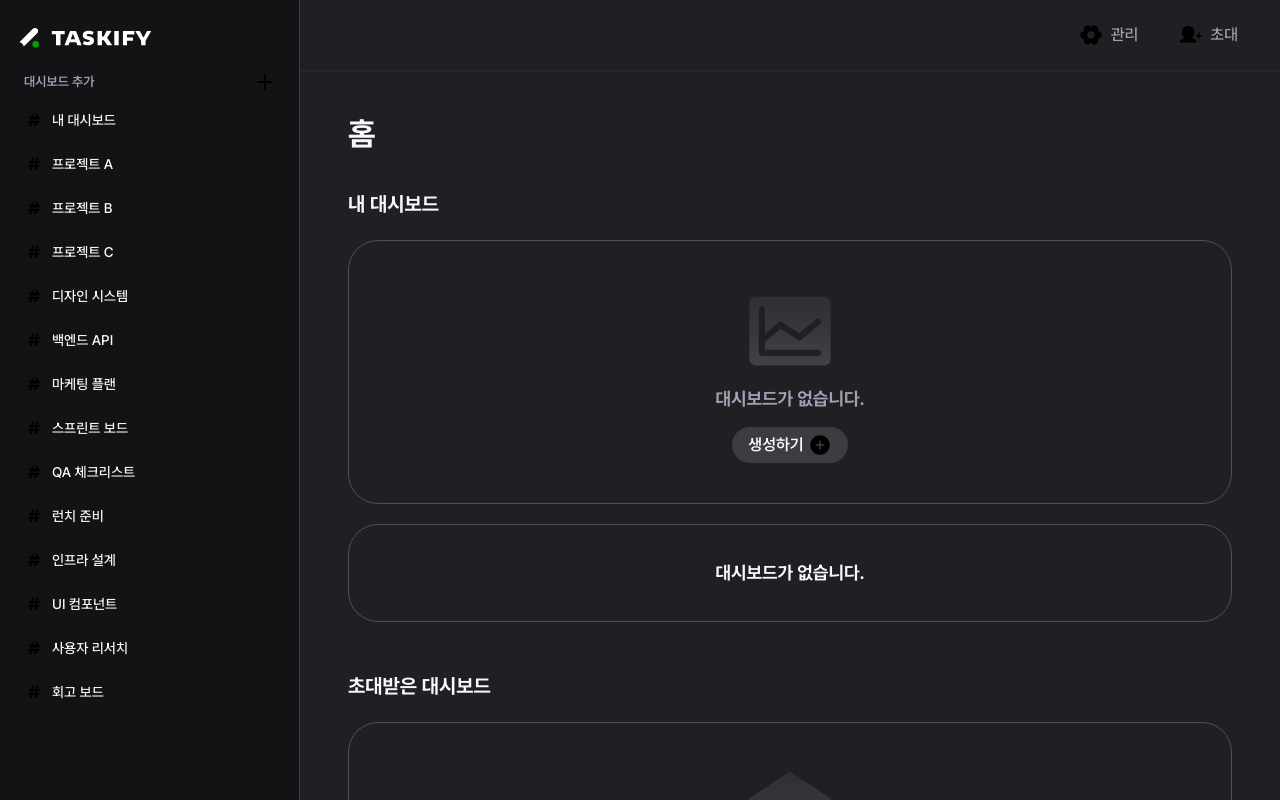
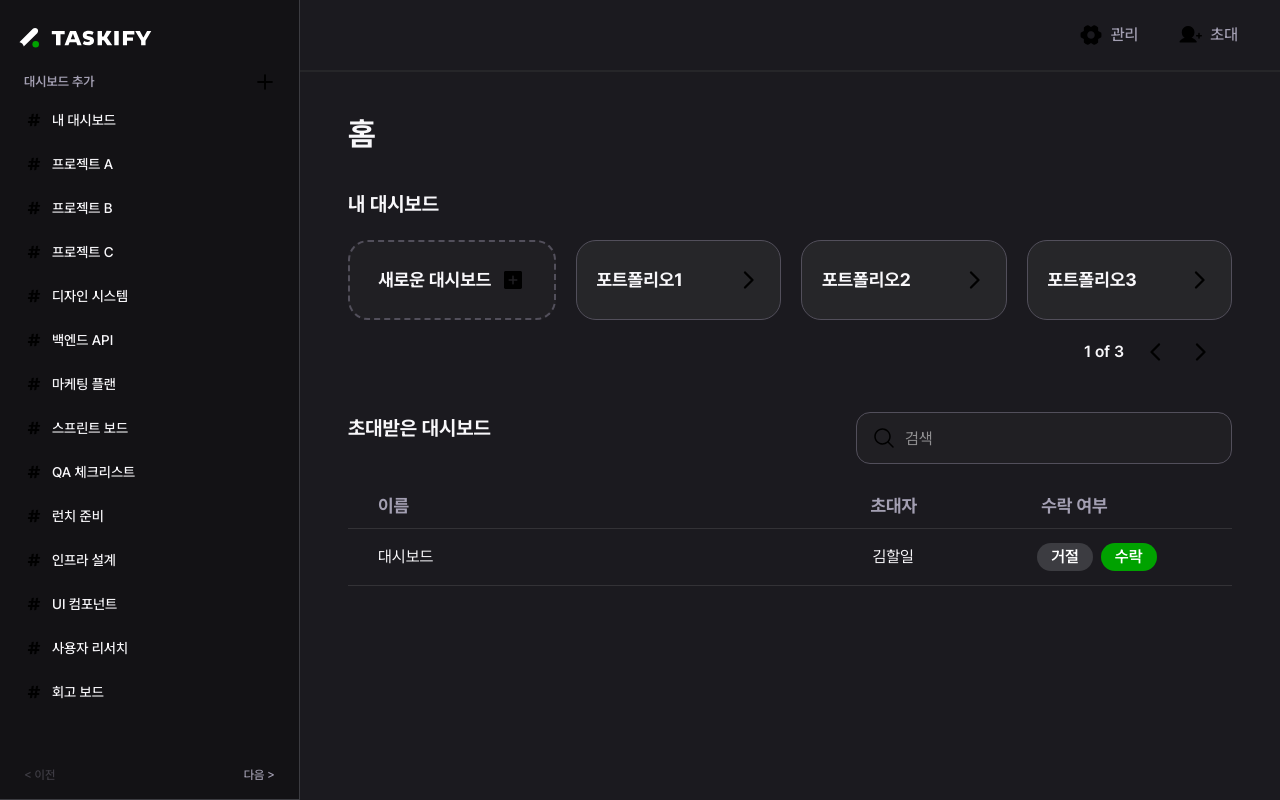
Before and after one commit to part3-5team/Taskify, a Next.js app: page /mydashboard in a window 1280 px wide. Shown: the top 800 px of the page. Built offline with nearby package versions, Linux system fonts and the light colour scheme.

Commit message:
feat: mydashboard 나의 대시보드/초대받은 대시보드 데이터 유무 화면 추가

```diff
--- a/app/(dashboard)/mydashboard/page.tsx
+++ b/app/(dashboard)/mydashboard/page.tsx
@@ -3,7 +3,7 @@ import MyDashboardContainer from '@/components/mydashboard/MyDashboardContainer'
 
 export default function MyDashboardPage() {
   return (
-    <div className="bg-black-400 min-h-screen w-full text-gray-100">
+    <div className="bg-bg min-h-screen w-full text-gray-100">
       <h1 className="text-3xl-32-bold w-full px-12 pt-6 pb-4 leading-19">홈</h1>
       <MyDashboardContainer />
       <DashboardInvitationContainer />
--- a/components/dashboard/Header.tsx
+++ b/components/dashboard/Header.tsx
@@ -3,7 +3,7 @@ import UserPlus from '@/assets/icons/ic_user-plus.svg'
 import Link from 'next/link'
 export default function Header() {
   return (
-    <div className="bg-black-400 border-black-300 flex h-18 w-full items-center justify-end border-b-2 p-7.5">
+    <div className="bg-bg border-black-300 flex h-18 w-full items-center justify-end border-b-2 p-7.5">
       <div className="text-lg-16-medium flex gap-4 text-gray-400">
         {/* TODO : Link href 수정 */}
         <Link
--- a/components/mydashboard/DashboardInvitationContainer.tsx
+++ b/components/mydashboard/DashboardInvitationContainer.tsx
@@ -1,11 +1,28 @@
-import DashboardInvitationList from './DashboardInvitationList'
-import EmptyInvite from './EmptyInvitation'
+'use client'
+import Input from '@/components/common/input'
+import EmptyInvitation from '@/components/mydashboard/EmptyInvitation'
+import IconSearch from '@/assets/icons/ic_search.svg'
+import DashboardInvitationList from '@/components/mydashboard/DashboardInvitationList'
+import { useState } from 'react'
 
 export default function DashboardInvitationContainer() {
+  const [keyword, setKeyword] = useState('')
   return (
     <div className="flex flex-col gap-5 px-12 pb-12">
-      <h2 className="text-xl-20-bold py-2">초대받은 대시보드</h2>
-      <EmptyInvite />
+      <div className="flex justify-between">
+        <h2 className="text-xl-20-bold py-2">초대받은 대시보드</h2>
+        <Input
+          type="search"
+          value={keyword}
+          onChange={(e) => setKeyword(e.target.value)}
+          placeholder="검색"
+          childrenPosition="left"
+          className="h-13"
+        >
+          <IconSearch />
+        </Input>
+      </div>
+      {/* <EmptyInvitation /> */}
       <DashboardInvitationList />
     </div>
   )
--- a/components/mydashboard/DashboardInvitationList.tsx
+++ b/components/mydashboard/DashboardInvitationList.tsx
@@ -1,7 +1,23 @@
 export default function DashboardInvitationList() {
   return (
-    <div className="bg-black-400 text-2lg-18-bold flex flex-col items-center justify-center gap-2.5 rounded-[30px] border-1 border-gray-700 py-10">
-      <p className="pb-2.5 text-gray-400">아직 초대받은 대시보드가 없습니다.</p>
+    <div>
+      <div className="border-black-200 text-2lg-18-bold flex items-center justify-center gap-2.5 border-b px-7.5 py-3.5">
+        <p className="flex-6 justify-center text-gray-400">이름</p>
+        <p className="flex-2 justify-center text-gray-400">초대자</p>
+        <p className="flex-2 justify-center text-gray-400">수락 여부</p>
+      </div>
+      <div className="border-black-200 flex items-center border-b px-7.5 py-3.5 text-gray-100">
+        <p className="flex-6">대시보드</p>
+        <p className="flex-2">김할일</p>
+        <div className="text-lg-16-semibold flex flex-2 gap-2 text-white">
+          <button className="hover:bg-black-200 cursor-pointer rounded-full bg-gray-900 px-3.5 py-1.5">
+            거절
+          </button>
+          <button className="bg-brand-500 hover:bg-brand-600 cursor-pointer rounded-full px-3.5 py-1.5">
+            수락
+          </button>
+        </div>
+      </div>
     </div>
   )
 }
--- a/components/mydashboard/EmptyInvitation.tsx
+++ b/components/mydashboard/EmptyInvitation.tsx
@@ -1,6 +1,6 @@
 import IconEmptyInvite from '@/assets/imgs/img_empty_invite.svg'
 
-export default function EmptyInvite() {
+export default function EmptyInvitation() {
   return (
     <div className="bg-black-400 text-2lg-18-bold flex flex-col items-center justify-center gap-2.5 rounded-[30px] border-1 border-gray-700 py-10">
       <IconEmptyInvite className="h-25 w-25" />
--- a/components/mydashboard/MyDashboardContainer.tsx
+++ b/components/mydashboard/MyDashboardContainer.tsx
@@ -1,11 +1,11 @@
-import EmptyMyDashboard from './EmptyMyDashboard'
-import MyDashboardList from './MyDashboardLIst'
+import EmptyMyDashboard from '@/components/mydashboard/EmptyMyDashboard'
+import MyDashboardList from '@/components/mydashboard/MyDashboardLIst'
 
 export default function MyDashboardContainer() {
   return (
     <section className="flex flex-col gap-5 px-12 pb-12">
       <h2 className="text-xl-20-bold py-2">내 대시보드</h2>
-      <EmptyMyDashboard />
+      {/* <EmptyMyDashboard /> */}
       <MyDashboardList />
     </section>
   )
--- a/components/mydashboard/MyDashboardLIst.tsx
+++ b/components/mydashboard/MyDashboardLIst.tsx
@@ -1,7 +1,50 @@
+import IconPlusSquare from '@/assets/icons/ic_plus_square.svg'
+import IconLeftArrow from '@/assets/icons/ic_chevron_left.svg'
+import IconRightArrow from '@/assets/icons/ic_chevorn_right.svg'
+import Link from 'next/link'
+
 export default function MyDashboardList() {
   return (
-    <div className="bg-black-400 text-2lg-18-bold flex flex-col items-center justify-center gap-2.5 rounded-[30px] border-1 border-gray-700 py-10">
-      대시보드가 없습니다.
+    <div>
+      <div className="w-fullw-full mb-5 flex gap-5">
+        <Link
+          href=""
+          className="bg-black-400 text-2lg-18-bold hover:bg-black-300 flex h-20 flex-1 items-center justify-center gap-2.5 rounded-[20px] border-2 border-dashed border-gray-700 px-5"
+        >
+          새로운 대시보드
+          <IconPlusSquare className="text-gray-700" />
+        </Link>
+        <Link
+          href=""
+          className="bg-black-300 text-2lg-18-bold hover:bg-black-200 flex h-20 flex-1 items-center justify-between gap-2.5 rounded-[20px] border-1 border-gray-700 px-5"
+        >
+          포트폴리오1
+          <IconRightArrow className="h-6 w-6 text-gray-400" />
+        </Link>
+        <Link
+          href=""
+          className="bg-black-300 text-2lg-18-bold hover:bg-black-200 flex h-20 flex-1 items-center justify-between gap-2.5 rounded-[20px] border-1 border-gray-700 px-5"
+        >
+          포트폴리오2
+          <IconRightArrow className="h-6 w-6 text-gray-400" />
+        </Link>
+        <Link
+          href=""
+          className="bg-black-300 text-2lg-18-bold hover:bg-black-200 flex h-20 flex-1 items-center justify-between gap-2.5 rounded-[20px] border-1 border-gray-700 px-5"
+        >
+          포트폴리오3
+          <IconRightArrow className="h-6 w-6 text-gray-400" />
+        </Link>
+      </div>
+      <div className="text-lg-16-semibold flex items-center justify-end gap-5 px-5">
+        1 of 3
+        <button className="hover:bg-black-300 flex h-6 w-6 cursor-pointer items-center justify-center rounded-md">
+          <IconLeftArrow className="h-6 w-6 text-gray-500" />
+        </button>
+        <button className="hover:bg-black-300 flex h-6 w-6 cursor-pointer items-center justify-center rounded-md">
+          <IconRightArrow className="h-6 w-6" />
+        </button>
+      </div>
     </div>
   )
 }
```
